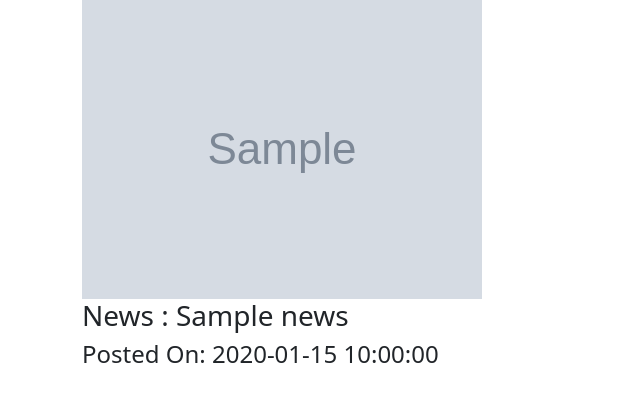
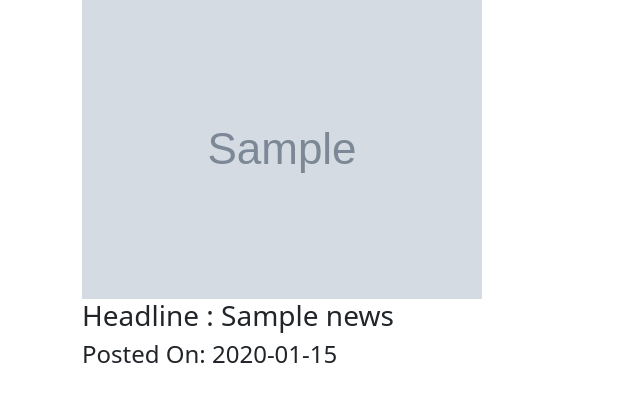
Before and after one commit to fobiero/python_NewsAPI_C02, a Flask app: template app/templates/home.html in a window 1280 px wide. Shown: the part 166-571 px from the top of the page, without its empty margins (0-640 px from the left). Run offline with Flask 2, Linux system fonts and the light colour scheme; the template is opened without the code that fills it: most values are stand-ins (such as "Sample title", 1, 10 or a date in 2020); grey boxes marked "Sample" are stand-in pictures.

Commit message:
debug Logic build

```diff
--- a/app/templates/home.html
+++ b/app/templates/home.html
@@ -3,9 +3,9 @@
     <h1>Welcome to the best news site ever!</h1>
 </div>
 <div class="main-cont">
-    {% for news in news_data %}
+    {% for news, img, posted_at in news_data %}
     <img src="{{img}}" alt="">
-    <h3>News : {{news}}</h3>
+    <h3>Headline : {{news}}</h3>
     <h4>Posted On: {{posted_at}}</h4>
     {% endfor%}
 </div>
--- a/app/templates/includes/_navbar.html
+++ b/app/templates/includes/_navbar.html
@@ -1,4 +1,4 @@
-<nav class="navbar navbar-expand-lg navbar-light bg-primary">
+<nav class="navbar navbar-expand-lg navbar-light bg-primary" fixed>
     <div class="container">
         <a class="navbar-brand" href="/">News_Api App</a>
         <button class="navbar-toggler" type="button" data-bs-toggle="collapse" data-bs-target="#navbarText" aria-controls="navbarText" aria-expanded="false" aria-label="Toggle navigation">
--- a/run.py
+++ b/run.py
@@ -39,6 +39,5 @@
     return render_template('contact.html')
 
 
-
 if __name__=="__main__":
     app.run(debug=True)
```
